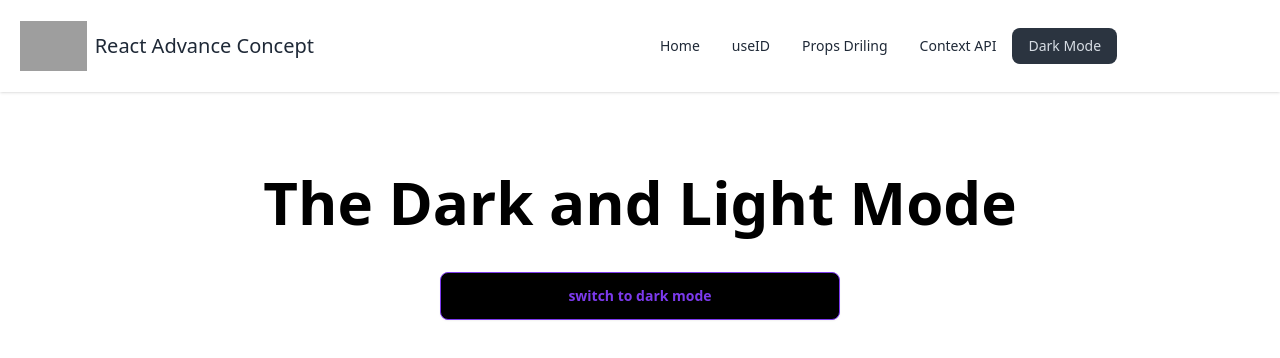
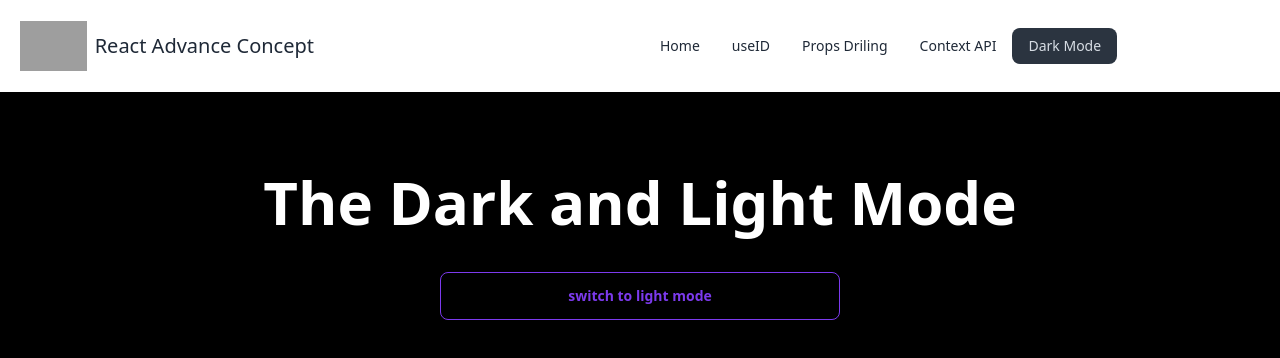
Before and after one commit to minhazapon/react.js-advance-concept, a React (Vite) app: page /dark in a window 1280 px wide. Shown: the top 358 px of the page. Built offline with nearby package versions, Linux system fonts and the light colour scheme; grey boxes are pictures that could not be loaded.

Commit message:
added file

```diff
--- a/src/Dark mode/Dark.jsx
+++ b/src/Dark mode/Dark.jsx
@@ -1,5 +1,5 @@
 import { use } from "react"
-import { ThemeContext } from "./ThemeProvider"
+import ThemeProvider, { ThemeContext } from "./ThemeProvider"
 
 
 function Dark() {
@@ -8,16 +8,23 @@ function Dark() {
 
 
     return (
-        <div className=" m-20 ">
-            <p className=" text-center text-6xl font-bold text-black "> The Dark and Light Mode </p>
 
-            <div className=" flex justify-center ">
-                <button onClick={handleDarkMode}
-                    className=" bg-black btn border-violet-600 text-violet-600 mt-10 w-[400px] ">
-                    {darkMode === "dark" ? "switch to dark mode" : "switch to light mode"} </button>
+        <ThemeProvider>
+
+            <div className={` h-screen ${darkMode === "dark" ? "bg-black" : "bg-white"} p-20 `}>
+                <div className=" ">
+                    <p className={`${darkMode === "light" ? "text-black" : "text-white"} text-center text-6xl font-bold  text-black`}> The Dark and Light Mode </p>
+                    <div className=" flex justify-center ">
+                        <button onClick={handleDarkMode}
+                            className=" bg-black btn border-violet-600 text-violet-600 mt-10 w-[400px]">
+                            {darkMode === "dark" ? "switch to light mode" : "switch to dark mode"} </button>
+                    </div>
+                </div>
             </div>
 
-        </div>
+        </ThemeProvider>
+
+
     )
 }
 
```
